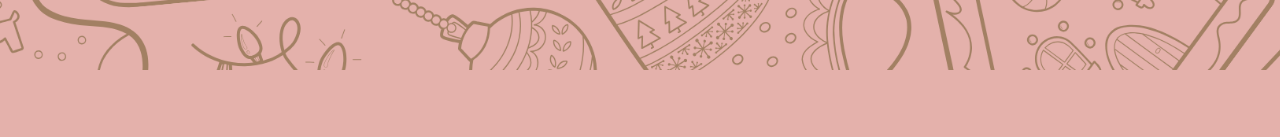
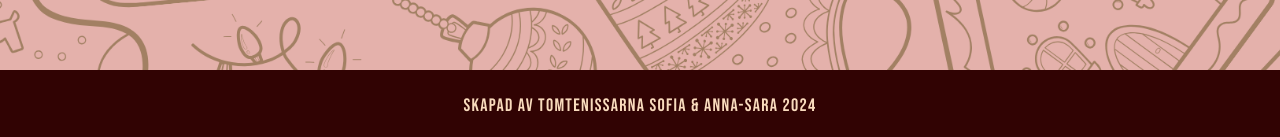
Before and after one commit to efstasia/christmas-calendar, a React (Create React App) app: page /team in a window 1280 px wide. Shown: the part 780-917 px from the top of the page. Before the commit the page ends 850 px from the top, so only its background shows below. Built offline with nearby package versions, Linux system fonts and the light colour scheme; a web font is replaced by a local one.

Commit message:
added footer

```diff
--- a/src/App.jsx
+++ b/src/App.jsx
@@ -7,9 +7,9 @@ import { Home } from 'pages/Home';
 import { Rhymes } from 'pages/Rhymes';
 import { Navbar } from 'components/Navbar';
 import { Score } from 'pages/Score';
-import { EasterEgg } from 'components/EasterEgg';
 import bgImage from './images/christmas-bcg1.png'
 import { TeamPicker } from 'pages/TeamPicker';
+import { Footer } from 'components/Footer';
 
 
 export const App = () => {
@@ -40,6 +40,7 @@ export const App = () => {
 			< Route exact path='/team' Component={TeamPicker} />
 		</Routes>
 		</main>
+    < Footer />
 		</BrowserRouter>
 	)
 }
--- /dev/null
+++ b/src/components/Footer.jsx
@@ -0,0 +1,12 @@
+/* eslint-disable */
+import react from "react";
+
+export const Footer = () => {
+
+
+  return (
+    <div className="footer">
+      <p>Skapad av tomtenissarna Sofia & Anna-Sara 2024</p>
+    </div>
+  )
+}
--- /dev/null
+++ b/src/styles/_footer.scss
@@ -0,0 +1,10 @@
+.footer {
+  background-color: #310303;
+  color: #f9dbbd;
+  height: 70px;
+  display: grid;
+  place-items: center;
+  font-size: 18px;
+  font-family: "Bebas Neue", sans-serif;
+  letter-spacing: 1.3px;
+}
--- a/src/styles/_global.scss
+++ b/src/styles/_global.scss
@@ -4,6 +4,7 @@ body {
   font-family: "Kanit", sans-serif;
   background-color: #e4b1ab;
   cursor: url('../images/bow2.png'), auto;
+  overflow-x: hidden;
 }
 
 main {
--- a/src/styles/styles.js
+++ b/src/styles/styles.js
@@ -5,3 +5,4 @@ import './_rhymes.scss';
 import './_teams.scss';
 import './_homepage.scss';
 import './_team-picker.scss';
+import './_footer.scss';
```
